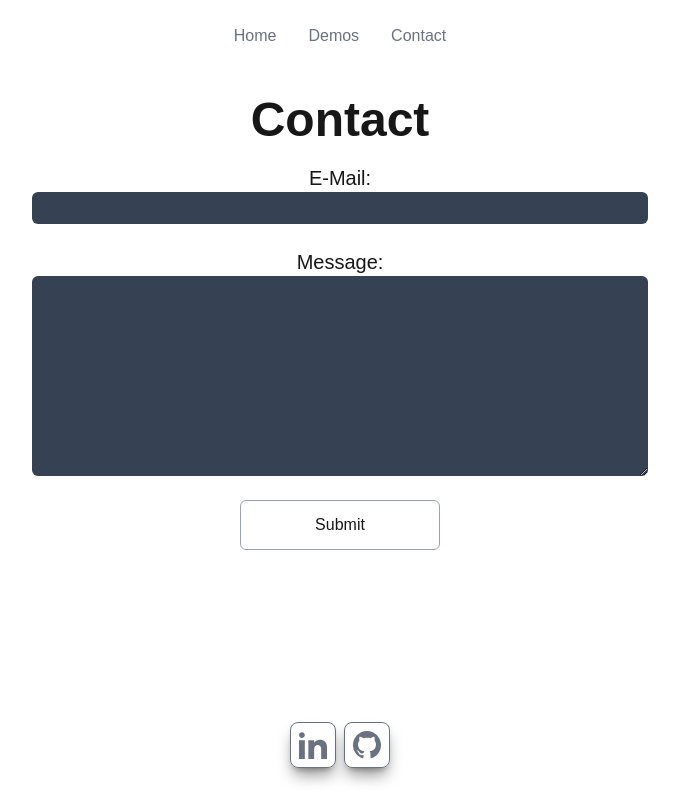
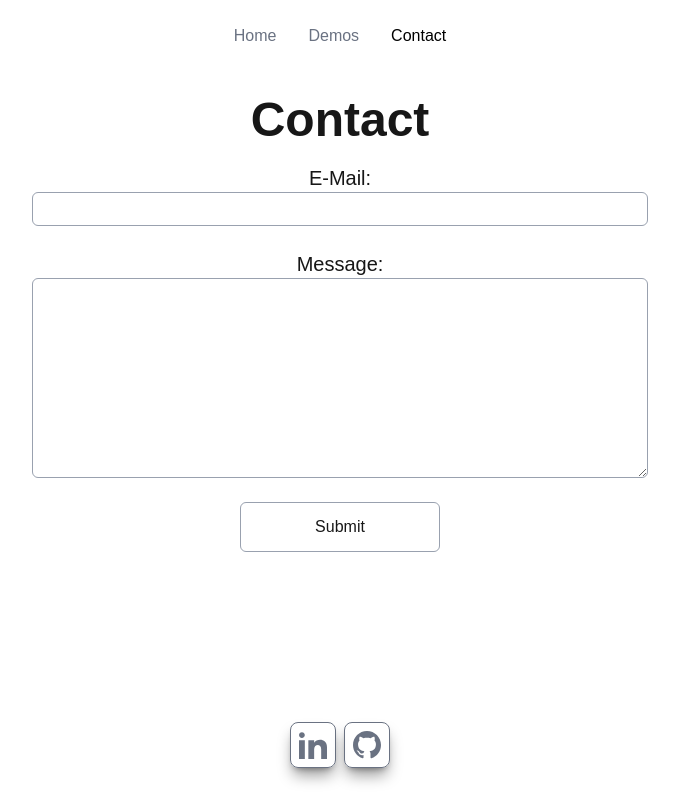
Before and after one commit to adamlukeelliott/portfolio, a Next.js app: page /contact in a window 1280 px wide. Shown: the whole page, without its empty margins (300-979 px from the left). Built offline with nearby package versions, Linux system fonts and the light colour scheme.

Commit message:
Contact page validation

```diff
--- a/src/app/contact/page.tsx
+++ b/src/app/contact/page.tsx
@@ -42,10 +42,10 @@ export default function Home() {
         </div>
         <form onSubmit={handleSubmit} className="flex flex-col items-center mt-5">
           <label htmlFor="email" className="text-xl">E-Mail:</label>
-          <input type="text" name="email" onChange={handleChange} className="bg-gray-700 p-1 border border-none rounded-md w-[90%] lg:w-[50%]"></input><br/>
+          <input required pattern="[^ @]*@[^ @]*" type="text" name="email" onChange={handleChange} className="dark:bg-gray-700 p-1 border-gray-400 border dark:border-none rounded-md w-[90%] lg:w-[50%]"></input><br/>
           <label htmlFor="message" className="text-xl">Message:</label>
-          <textarea name="message" onChange={handleChange} className="bg-gray-700 p-1 border border-none rounded-md w-[90%] lg:w-[50%] h-50"></textarea><br/>
-          <input type="submit" className="bg-transparent content-center border border-gray-400 rounded-md p-3 w-50"/>
+          <textarea required name="message" onChange={handleChange} className="dark:bg-gray-700 p-1 border border-gray-400 dark:border-none rounded-md w-[90%] lg:w-[50%] h-50"></textarea><br/>
+          <input type="submit" className="transition bg-transparent dark:hover:bg-gray-600 hover:bg-gray-200 content-center border border-gray-400 rounded-md p-3 w-50"/>
         </form>
       </Background>
       <Footer />
--- a/src/app/modules/navbar.tsx
+++ b/src/app/modules/navbar.tsx
@@ -57,7 +57,7 @@ export default function Navbar() {
               </li>
               <li>
                 <a
-                  href="#"
+                  href="/contact"
                   className="aria-[current=page]:text-black dark:aria-[current=page]:text-white transition-all block py-2 pr-4 pl-3 text-gray-500 hover:text-black border-b border-gray-100 hover:bg-gray-50 lg:hover:bg-transparent lg:border-0 lg:hover:text-primary-700 lg:p-0 dark:text-gray-400 lg:dark:hover:text-white dark:hover:bg-gray-700 dark:hover:text-white lg:dark:hover:bg-transparent dark:border-gray-700"
                   data-navlink
                 >
```
